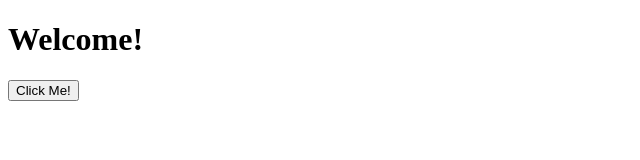
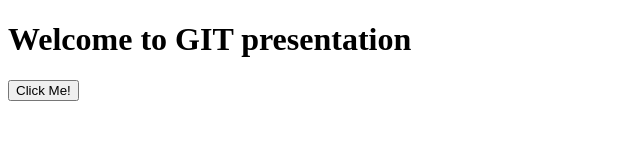
Before and after one commit to DulyaDeCosta/Git-test-repository, a plain HTML site: page index.html in a window 1280 px wide. Shown: the whole page, without its empty margins (0-640 px from the left). Drawn offline with Linux system fonts and the light colour scheme.

Commit message:
Updated Heading

```diff
--- a/index.html
+++ b/index.html
@@ -4,7 +4,7 @@
         <title>My Project</title>
     </head>
     <body>
-        <h1>Welcome!</h1>
+        <h1>Welcome to GIT presentation</h1>
         <button>Click Me!</button>
     </body>
 </html>
```
